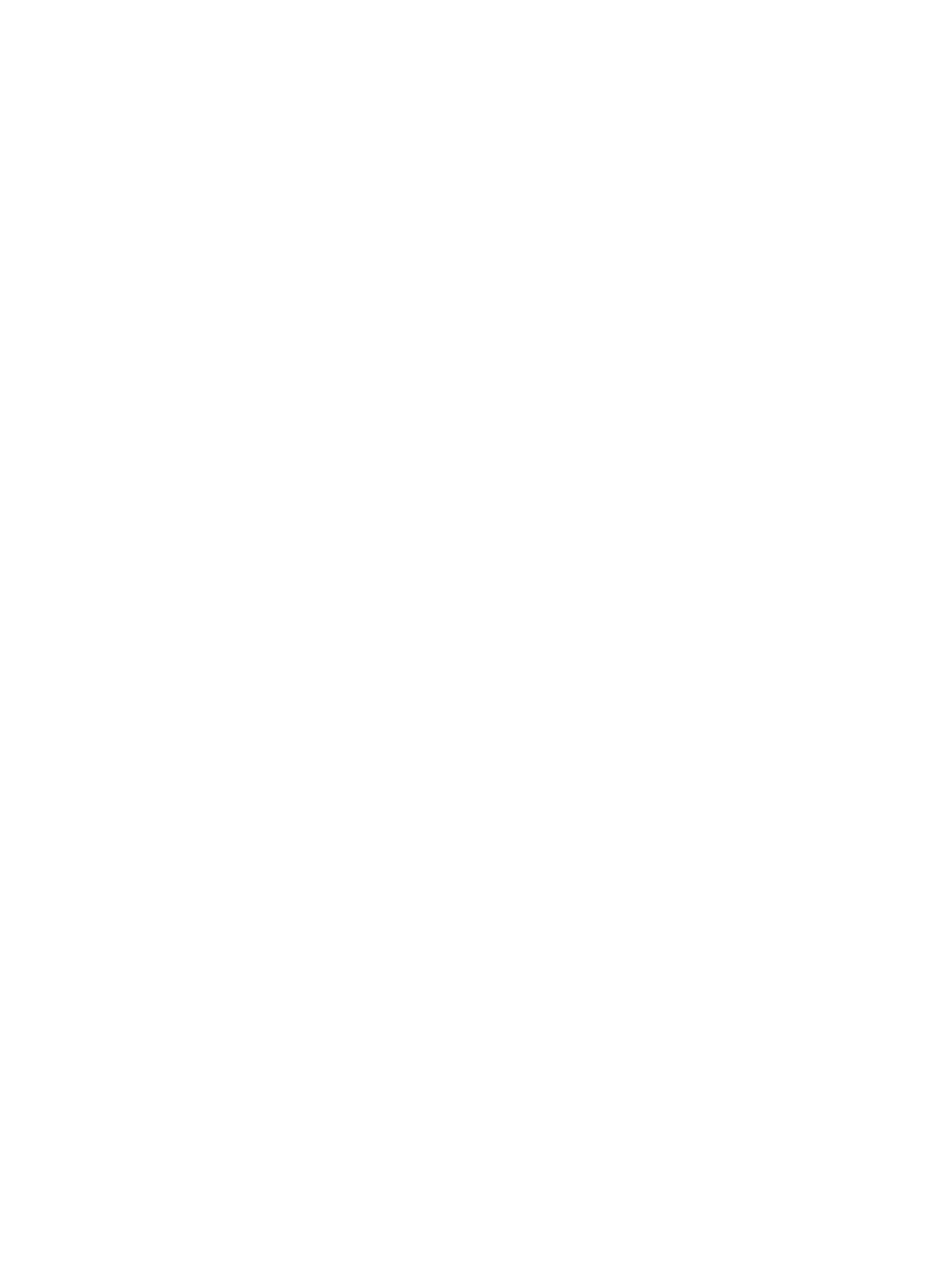
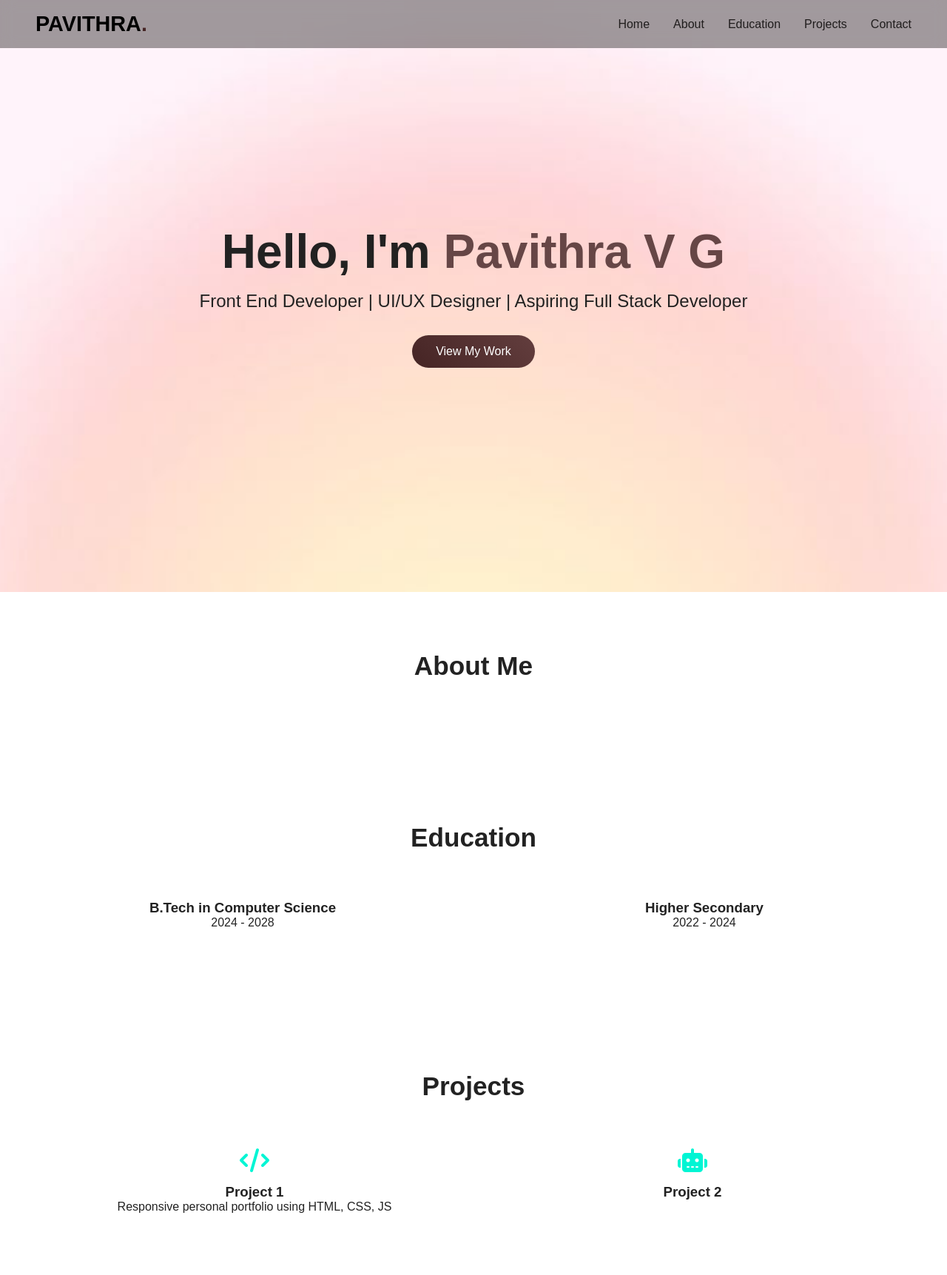
Before and after one commit to pavxxx/Prodigy_WD_04, a plain HTML site: page index.html in a window 1280 px wide. Shown: the top 1723 px of the page at 74% size. Before the commit the page ends 800 px from the top, so only its background shows below. Drawn offline with Linux system fonts and the light colour scheme.

Commit message:
draft commit

```diff
--- a/index.html
+++ b/index.html
@@ -1,10 +1,92 @@
 <!DOCTYPE html>
 <html lang="en">
 <head>
-    <meta charset="UTF-8">
-    <title>Title</title>
+    <meta charset="UTF-8" />
+    <meta name="viewport" content="width=device-width, initial-scale=1.0" />
+    <title>Pavithra V G - Portfolio</title>
+    <link rel="stylesheet" href="style.css" />
+    <script src="https://kit.fontawesome.com/2f32daaf2b.js" crossorigin="anonymous"></script>
 </head>
 <body>
+<!-- Navigation -->
+<header class="navbar">
+    <div class="logo">PAVITHRA<span>.</span></div>
+    <nav class="nav-links" id="navLinks">
+        <a href="#home">Home</a>
+        <a href="#about">About</a>
+        <a href="#education">Education</a>
+        <a href="#projects">Projects</a>
+        <a href="#contact">Contact</a>
+    </nav>
+    <div class="hamburger" id="hamburger"><i class="fas fa-bars"></i></div>
+</header>
 
+<!-- Hero Section -->
+<section id="home" class="hero">
+    <div class="hero-content">
+        <h1>Hello, I'm <span>Pavithra V G</span></h1>
+        <p>Front End Developer | UI/UX Designer | Aspiring Full Stack Developer</p>
+        <a href="#projects" class="btn">View My Work</a>
+    </div>
+<!--    <div class="hero-image">-->
+<!--        <img src="img/heroimg.png" alt="Pavithra">-->
+<!--    </div>-->
+</section>
+
+<!-- About -->
+<section id="about" class="section glass">
+    <h2>About Me</h2>
+    <p></p>
+</section>
+
+<!-- Education -->
+<section id="education" class="section">
+    <h2>Education</h2>
+    <div class="card-grid">
+        <div class="card">
+            <h3>B.Tech in Computer Science</h3>
+            <p>2024 - 2028</p>
+        </div>
+        <div class="card">
+            <h3>Higher Secondary</h3>
+            <p>2022 - 2024</p>
+        </div>
+    </div>
+</section>
+
+<!-- Projects -->
+<section id="projects" class="section glass">
+    <h2>Projects</h2>
+    <div class="card-grid">
+        <div class="card project">
+            <i class="fas fa-code"></i>
+            <h3>Project 1</h3>
+            <p>Responsive personal portfolio using HTML, CSS, JS</p>
+        </div>
+        <div class="card project">
+            <i class="fas fa-robot"></i>
+            <h3>Project 2</h3>
+            <p></p>
+        </div>
+    </div>
+</section>
+
+<!-- Contact -->
+<section id="contact" class="section">
+    <h2>Contact Me</h2>
+    <form action="https://formspree.io/f/YOUR_FORM_ID" method="POST" class="contact-form">
+        <input type="text" name="name" placeholder="Your Name" required />
+        <input type="email" name="_replyto" placeholder="Your Email" required />
+        <textarea name="message" placeholder="Your Message" required></textarea>
+        <button type="submit" class="btn">Send</button>
+    </form>
+</section>
+
+<!-- Footer -->
+<footer class="footer">
+    <p>© 2025 Pavithra V G. All Rights Reserved.</p>
+</footer>
+
+<script src="script.js"></script>
 </body>
 </html>
--- a/script.js
+++ b/script.js
@@ -0,0 +1,7 @@
+// Mobile menu toggle
+const hamburger = document.getElementById("hamburger");
+const navLinks = document.getElementById("navLinks");
+
+hamburger.addEventListener("click", () => {
+    navLinks.classList.toggle("active");
+});
--- a/style.css
+++ b/style.css
@@ -0,0 +1,256 @@
+/* =========================
+   General Reset & Body
+========================= */
+* {
+    margin: 0;
+    padding: 0;
+    box-sizing: border-box;
+    font-family: 'Poppins', sans-serif;
+}
+
+body {
+    position: relative;
+    min-height: 100vh;
+    margin: 0;
+    color: rgba(30, 30, 30, 0.98);
+}
+
+body::before {
+    content: "";
+    position: fixed;
+    top: 0; left: 0; right: 0; bottom: 0;
+    background: url("img/bg.jpg") no-repeat center center;
+    background-size: cover;
+    z-index: -1;
+}
+
+
+/* =========================
+   Navbar
+========================= */
+.navbar {
+    display: flex;
+    justify-content: space-between;
+    align-items: center;
+    padding: 1rem 3rem;
+    position: fixed;
+    top: 0;
+    width: 100%;
+    z-index: 100;
+    background: rgba(32, 29, 29, 0.42);
+    backdrop-filter: blur(10px);
+}
+
+.logo {
+    font-size: 1.8rem;
+    font-weight: 700;
+    color: #000000;
+}
+
+.logo span {
+    color: #452424;
+}
+
+.nav-links {
+    display: flex;
+    gap: 2rem;
+}
+
+.nav-links a {
+    text-decoration: none;
+    color: #201d1d;
+    font-weight: 500;
+    transition: 0.3s;
+}
+
+.nav-links a:hover {
+    color: #00f5d4;
+}
+
+.hamburger {
+    display: none;
+    font-size: 1.5rem;
+    cursor: pointer;
+}
+
+
+/* =========================
+   Hero Section
+========================= */
+.hero {
+    position: relative;
+    background:
+            url("img/bg.jpg") no-repeat center center/cover;
+    height: 100vh;
+
+    display: flex;
+    align-items: center;   /* vertical center */
+    justify-content: center; /* horizontal center */
+    text-align: center;
+}
+
+.hero .content {
+    position: relative;
+    z-index: 2;
+    color: #000000;
+}
+
+
+.hero-content h1 {
+    font-size: 4rem;
+}
+
+.hero-content h1 span {
+    color: #664646;
+}
+
+.hero-content p {
+    margin: 1rem 0;
+    font-size: 1.5rem;
+    text-align: center;
+}
+
+.btn {
+    display: inline-block;
+    margin-top: 1rem;
+    padding: 0.8rem 2rem;
+    border-radius: 30px;
+    align-items: center;
+    background: linear-gradient(45deg, #452424, #633e3e);
+    color: #fff;
+    text-decoration: none;
+    transition: transform 0.3s;
+}
+
+.btn:hover {
+    transform: scale(1.05);
+}
+
+.hero-image img {
+    max-width: 300px;
+    border-radius: 50%;
+    box-shadow: 0 0 10px black;
+}
+
+
+/* =========================
+   Sections
+========================= */
+.section {
+    padding: 5rem 2rem;
+    text-align: center;
+}
+
+.section h2 {
+    font-size: 2.2rem;
+    margin-bottom: 2rem;
+}
+
+.glass {
+    background: rgba(255, 255, 255, 0.05);
+    border-radius: 20px;
+    backdrop-filter: blur(15px);
+    padding: 3rem 2rem;
+    margin: 2rem;
+}
+
+
+/* =========================
+   Cards
+========================= */
+.card-grid {
+    display: grid;
+    grid-template-columns: repeat(auto-fit, minmax(250px, 1fr));
+    gap: 2rem;
+}
+
+.card {
+    padding: 2rem;
+    border-radius: 15px;
+    background: rgba(255, 255, 255, 0.08);
+    transition: transform 0.3s, background 0.3s;
+}
+
+.card:hover {
+    transform: translateY(-10px);
+    background: rgba(0, 245, 212, 0.15);
+}
+
+.project i {
+    font-size: 2rem;
+    margin-bottom: 1rem;
+    color: #00f5d4;
+}
+
+
+/* =========================
+   Contact
+========================= */
+.contact-form {
+    max-width: 600px;
+    margin: auto;
+    display: flex;
+    flex-direction: column;
+    gap: 1rem;
+}
+
+.contact-form input,
+.contact-form textarea {
+    padding: 1rem;
+    border-radius: 10px;
+    border: none;
+    outline: none;
+    background: rgba(255, 255, 255, 0.1);
+    color: #fff;
+}
+
+.contact-form input::placeholder,
+.contact-form textarea::placeholder {
+    color: #ccc;
+}
+
+
+/* =========================
+   Footer
+========================= */
+.footer {
+    text-align: center;
+    padding: 2rem;
+    background: rgba(255, 255, 255, 0.34);
+    margin-top: 3rem;
+}
+
+
+/* =========================
+   Responsive
+========================= */
+@media (max-width: 768px) {
+    .nav-links {
+        display: none;
+        flex-direction: column;
+        position: absolute;
+        top: 70px;
+        right: 0;
+        width: 200px;
+        padding: 1rem;
+        border-radius: 10px;
+        background: rgba(15, 32, 39, 0.95);
+    }
+
+    .nav-links.active {
+        display: flex;
+    }
+
+    .hamburger {
+        display: block;
+    }
+
+    .hero {
+        flex-direction: column;
+        text-align: center;
+    }
+
+    .hero-image {
+        margin-top: 2rem;
+    }
+}
```
Also changed, not shown: img/bg.jpg (added), img/heroimg.png (added).
